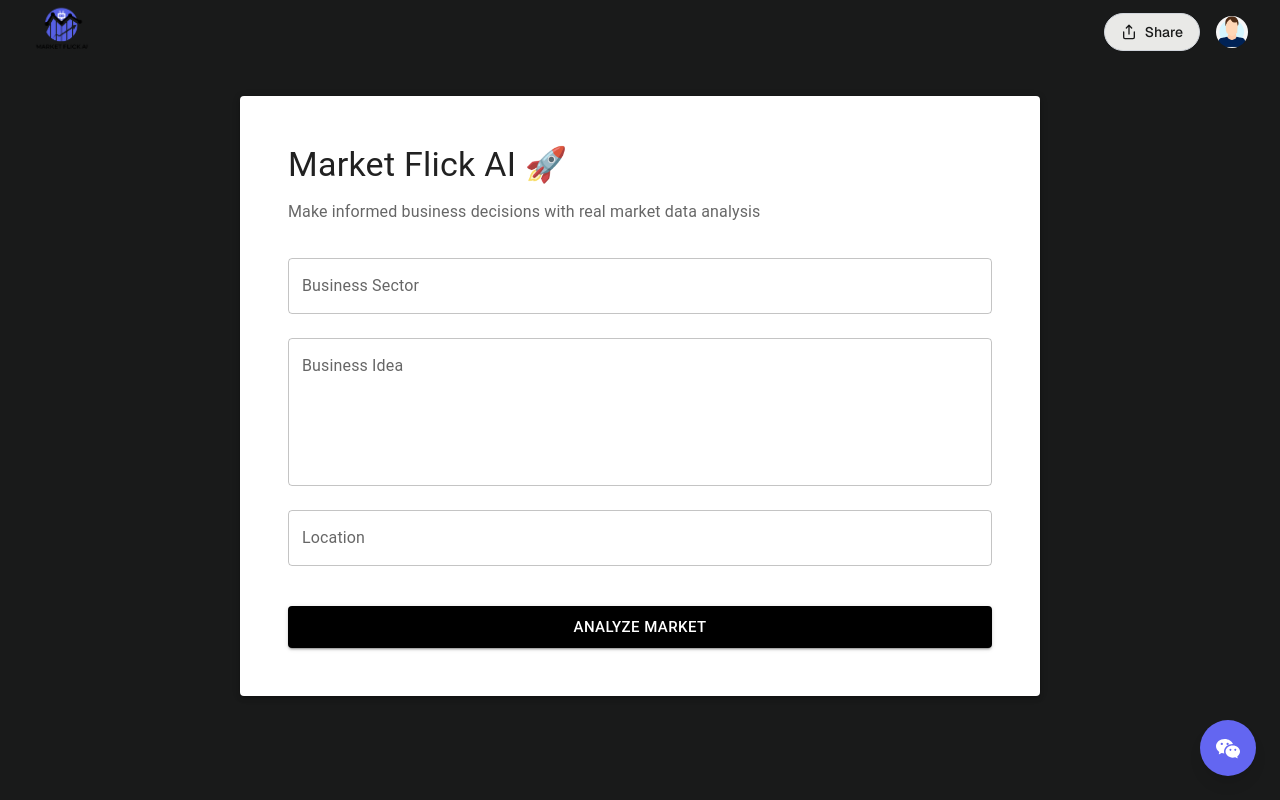
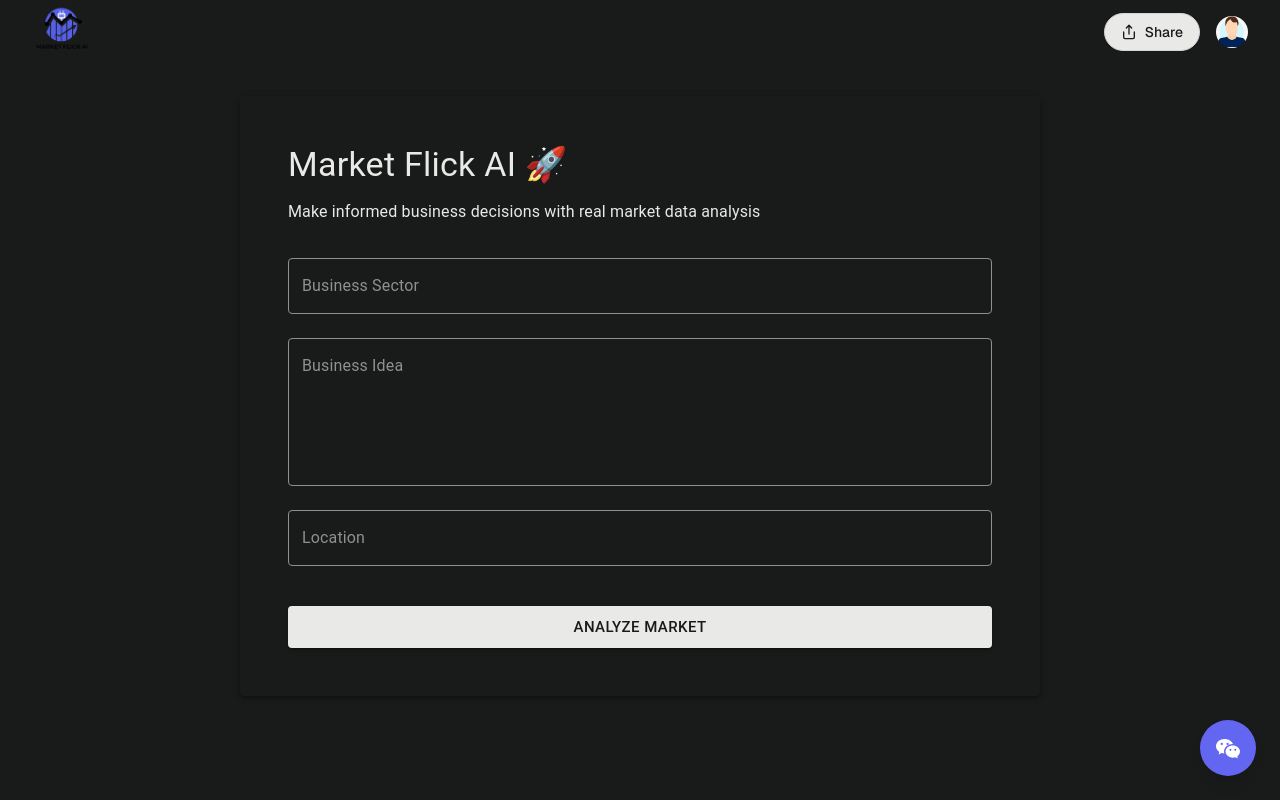
Before and after one commit to nafi-ullah/market-flick-ai, a Next.js app in the folder client/: page /dashboard in a window 1280 px wide. Built offline with nearby package versions, Linux system fonts and the light colour scheme; no server answers.

Commit message:
form theme changed

```diff
--- a/client/components/BusinessCardForm.tsx
+++ b/client/components/BusinessCardForm.tsx
@@ -176,16 +176,25 @@
   };
 
   return (
-    <Paper elevation={3} sx={{
+<Paper
+  elevation={3}
+  sx={{
     maxWidth: '800px',
     width: '100%',
     mx: 'auto',
-      p: 6
-    }}>
+    p: 6,
+    backgroundColor: 'hsl(var(--background))',
+    color: 'hsl(var(--foreground))',
+  }}
+>
   <Typography variant="h4" component="h1" gutterBottom>
     Market Flick AI 🚀
   </Typography>
-      <Typography variant="subtitle1" color="text.secondary" sx={{ mb: 4 }}>
+  <Typography
+    variant="subtitle1"
+    color="text.secondary"
+    sx={{ mb: 4, color: 'hsl(var(--foreground))' }}
+  >
     Make informed business decisions with real market data analysis
   </Typography>
 
@@ -201,6 +210,26 @@
           {...params}
           label="Business Sector"
           placeholder="Search for a sector..."
+          sx={{
+            '& .MuiInputBase-root': {
+              color: 'hsl(var(--foreground))', // Text color
+              backgroundColor: 'hsl(var(--background))', // Background color
+            },
+            '& .MuiInputLabel-root': {
+              color: 'hsl(var(--secondary))', // Placeholder/Label color
+            },
+            '& .MuiOutlinedInput-root': {
+              '& fieldset': {
+                borderColor: 'hsl(var(--secondary))', // Border color
+              },
+              '&:hover fieldset': {
+                borderColor: 'hsl(var(--foreground))', // Hover border color
+              },
+              '&.Mui-focused fieldset': {
+                borderColor: 'hsl(var(--foreground))', // Focus border color
+              },
+            },
+          }}
         />
       )}
       freeSolo
@@ -217,6 +246,26 @@
       onChange={(e) => handleChange('businessIdea')(e, null)}
       placeholder="Describe your business idea..."
       fullWidth
+      sx={{
+        '& .MuiInputBase-root': {
+          color: 'hsl(var(--foreground))', // Text color
+          backgroundColor: 'hsl(var(--background))', // Background color
+        },
+        '& .MuiInputLabel-root': {
+          color: 'hsl(var(--secondary))', // Placeholder/Label color
+        },
+        '& .MuiOutlinedInput-root': {
+          '& fieldset': {
+            borderColor: 'hsl(var(--secondary))', // Border color
+          },
+          '&:hover fieldset': {
+            borderColor: 'hsl(var(--foreground))', // Hover border color
+          },
+          '&.Mui-focused fieldset': {
+            borderColor: 'hsl(var(--foreground))', // Focus border color
+          },
+        },
+      }}
     />
 
     {/* Location */}
@@ -230,6 +279,26 @@
           {...params}
           label="Location"
           placeholder="Search for a location..."
+          sx={{
+            '& .MuiInputBase-root': {
+              color: 'hsl(var(--foreground))', // Text color
+              backgroundColor: 'hsl(var(--background))', // Background color
+            },
+            '& .MuiInputLabel-root': {
+              color: 'hsl(var(--secondary))', // Placeholder/Label color
+            },
+            '& .MuiOutlinedInput-root': {
+              '& fieldset': {
+                borderColor: 'hsl(var(--secondary))', // Border color
+              },
+              '&:hover fieldset': {
+                borderColor: 'hsl(var(--foreground))', // Hover border color
+              },
+              '&.Mui-focused fieldset': {
+                borderColor: 'hsl(var(--foreground))', // Focus border color
+              },
+            },
+          }}
         />
       )}
       freeSolo
@@ -242,19 +311,21 @@
       variant="contained"
       size="large"
       sx={{
-            bgcolor: 'black',
-            color: 'white',
+        bgcolor: 'hsl(var(--foreground))', // Button background color
+        color: 'hsl(var(--background))', // Button text color
         '&:hover': {
-              bgcolor: 'grey.800',
+          bgcolor: 'hsl(var(--secondary))', // Hover button background
+          color: 'hsl(var(--foreground))', // Hover button text color
         },
-            mt: 2
+        mt: 2,
       }}
       disabled={isStreaming}
     >
-          {isStreaming ? <StackedAnimatedLoader/> : "Analyze Market"}
+      {isStreaming ? <StackedAnimatedLoader /> : 'Analyze Market'}
     </Button>
   </Box>
 </Paper>
+
   );
 };
 
```
Lines whose indentation alone changed are shown as unchanged.
